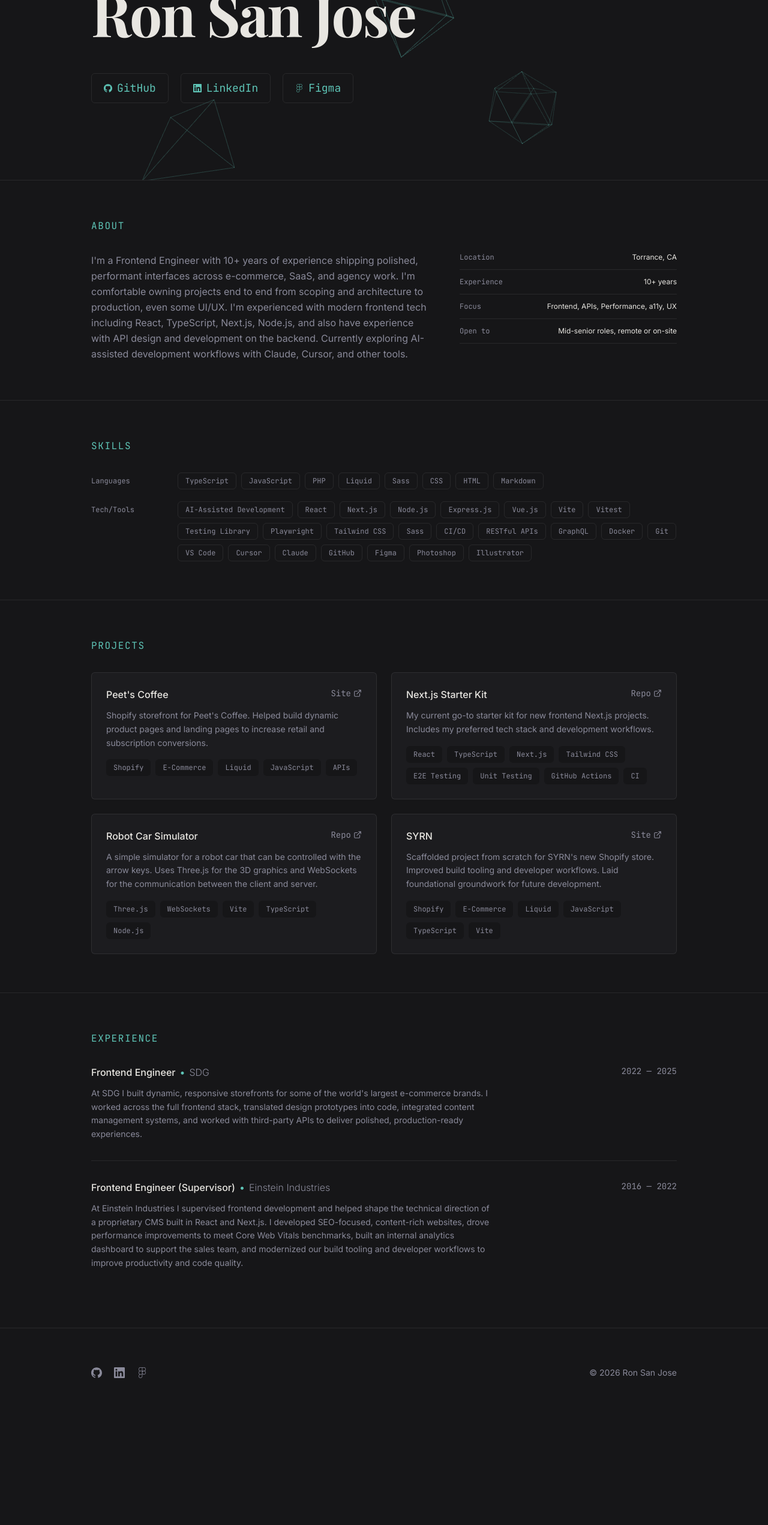
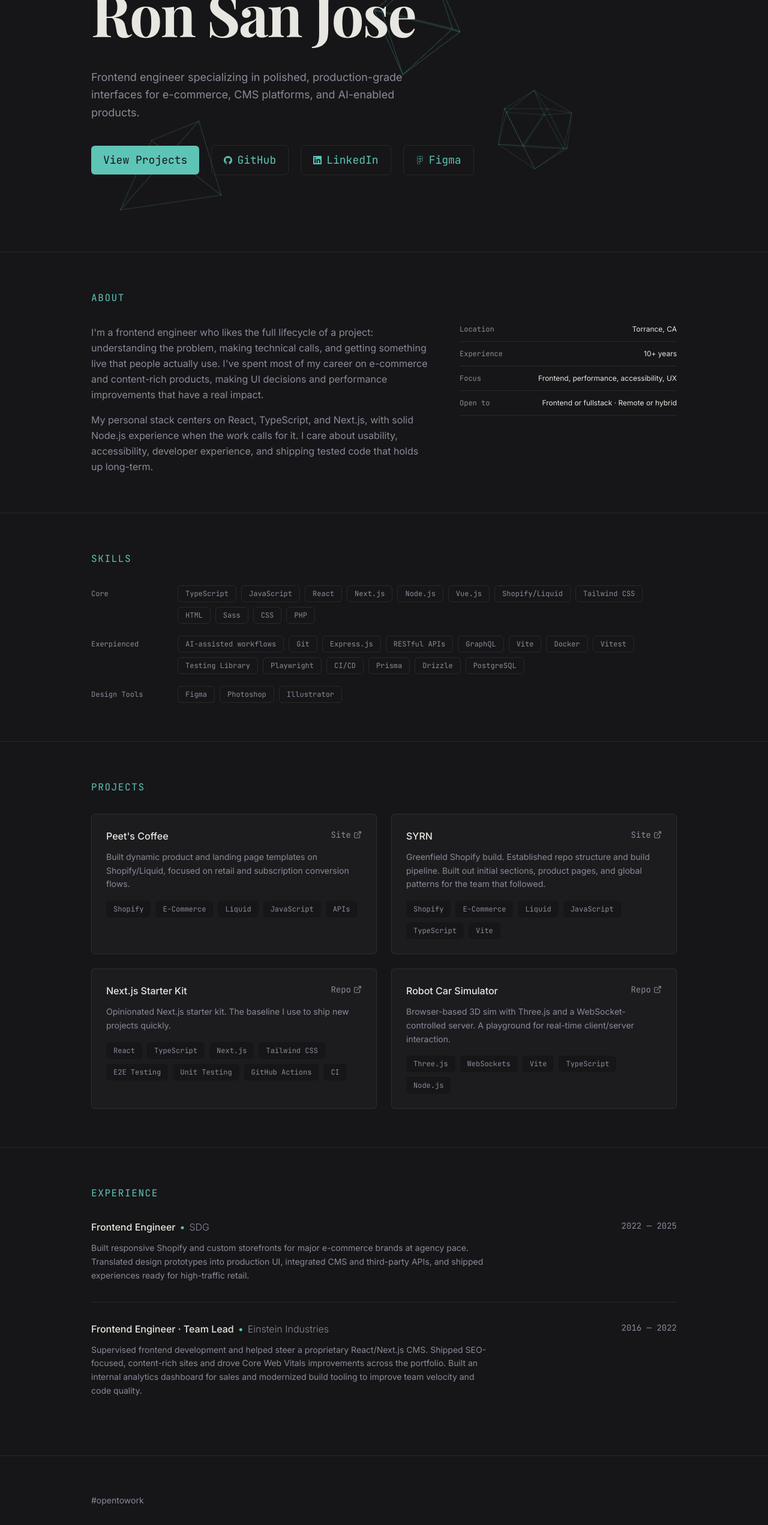
Before and after one commit to ronsj/ronsj.dev-2026, a Next.js app: page / in a window 1280 px wide. Shown: the part 234-2777 px from the top of the page at 60% size. Before the commit the page ends 2597 px from the top, so only its background shows below. Built offline with nearby package versions, Linux system fonts and the light colour scheme.

Commit message:
Update copy

```diff
--- a/components/footer-section.tsx
+++ b/components/footer-section.tsx
@@ -1,10 +1,18 @@
 import { footer } from '@/lib/portfolio-data'
-import { FigmaIcon, GitHubIcon, LinkedInIcon } from '@/components/icons'
+import {
+  FigmaIcon,
+  GitHubIcon,
+  LinkedInIcon,
+  MailIcon,
+} from '@/components/icons'
 
 export function FooterSection() {
   return (
     <footer className="border-site-border border-t py-16">
-      <div className="mx-auto flex max-w-5xl items-center justify-between px-6">
+      <div className="mx-auto max-w-5xl space-y-8 px-6">
+        <p className="text-site-body text-sm">{footer.tagline}</p>
+
+        <div className="flex flex-col gap-6 sm:flex-row sm:items-center sm:justify-between">
           <div className="flex items-center gap-5">
             <a
               href={footer.github}
@@ -33,12 +41,20 @@ export function FooterSection() {
             >
               <FigmaIcon className="size-4.5" />
             </a>
+            <a
+              href={`mailto:${footer.email}`}
+              className="text-site-body hover:text-site-accent transition-colors"
+              aria-label="Email"
+            >
+              <MailIcon className="size-4.5" />
+            </a>
           </div>
-        <p className="text-site-body text-right font-sans text-sm capitalize">
+          <p className="text-site-body font-sans text-sm capitalize sm:text-right">
             <span>&copy; </span>
             2026 {footer.copyright}
           </p>
         </div>
+      </div>
     </footer>
   )
 }
--- a/components/hero-section.tsx
+++ b/components/hero-section.tsx
@@ -1,5 +1,10 @@
 import { hero } from '@/lib/portfolio-data'
-import { FigmaIcon, GitHubIcon, LinkedInIcon } from '@/components/icons'
+import {
+  FigmaIcon,
+  GitHubIcon,
+  LinkedInIcon,
+  MailIcon,
+} from '@/components/icons'
 import { HeroCanvas } from '@/components/hero-canvas-dynamic'
 
 export function HeroSection() {
@@ -24,6 +29,12 @@ export function HeroSection() {
         </p>
 
         <div className="mt-10 flex flex-col gap-3 sm:flex-row sm:flex-wrap sm:items-center lg:gap-5">
+          <a
+            href="#projects"
+            className="bg-site-accent text-site-bg hover:bg-site-heading inline-flex items-center justify-center rounded-md px-5 py-2.5 font-mono text-lg transition-colors"
+          >
+            View Projects
+          </a>
           <a
             href={hero.github}
             target="_blank"
--- a/lib/portfolio-data.ts
+++ b/lib/portfolio-data.ts
@@ -9,11 +9,13 @@ const myName = 'Ron San Jose'
 const githubUrl = 'https://github.com/ronsj'
 const linkedinUrl = 'https://linkedin.com/in/ronsanjose'
 const figmaUrl = 'https://www.figma.com/@ronsj'
+const email = 'ronsj1@gmail.com'
 
 export const hero = {
   label: 'Frontend Engineer',
   name: myName,
-  summary: '',
+  summary:
+    'Frontend engineer specializing in polished, production-grade interfaces for e-commerce, CMS platforms, and AI-enabled products.',
   github: githubUrl,
   linkedin: linkedinUrl,
   figma: figmaUrl,
@@ -21,61 +23,60 @@ export const hero = {
 
 export const about = {
   paragraphs: [
-    `I'm a Frontend Engineer with 10+ years of experience shipping polished, performant interfaces across e-commerce, SaaS, and agency work. I'm comfortable owning projects end to end from scoping and architecture to production, even some UI/UX. I'm experienced with modern frontend tech including React, TypeScript, Next.js, Node.js, and also have experience with API design and development on the backend. Currently exploring AI-assisted development workflows with Claude, Cursor, and other tools.`,
+    `I'm a frontend engineer who likes the full lifecycle of a project: understanding the problem, making technical calls, and getting something live that people actually use. I've spent most of my career on e-commerce and content-rich products, making UI decisions and performance improvements that have a real impact.`,
+    `My personal stack centers on React, TypeScript, and Next.js, with solid Node.js experience when the work calls for it. I care about usability, accessibility, developer experience, and shipping tested code that holds up long-term.`,
   ],
   stats: [
     { label: 'Location', value: 'Torrance, CA' },
     { label: 'Experience', value: '10+ years' },
-    { label: 'Focus', value: 'Frontend, APIs, Performance, a11y, UX' },
+    { label: 'Focus', value: 'Frontend, performance, accessibility, UX' },
     {
       label: 'Open to',
-      value: 'Mid-senior roles, remote or on-site',
+      value: 'Frontend or fullstack · Remote or hybrid',
     },
   ],
 }
 
 export const skills = [
   {
-    category: 'Languages',
+    category: 'Core',
     items: [
       'TypeScript',
       'JavaScript',
-      'PHP',
-      'Liquid',
+      'React',
+      'Next.js',
+      'Node.js',
+      'Vue.js',
+      'Shopify/Liquid',
+      'Tailwind CSS',
+      'HTML',
       'Sass',
       'CSS',
-      'HTML',
-      'Markdown',
+      'PHP',
     ],
   },
   {
-    category: 'Tech/Tools',
+    category: 'Exerpienced',
     items: [
-      'AI-Assisted Development',
-      'React',
-      'Next.js',
-      'Node.js',
+      'AI-assisted workflows',
+      'Git',
       'Express.js',
-      'Vue.js',
+      'RESTful APIs',
+      'GraphQL',
       'Vite',
+      'Docker',
       'Vitest',
       'Testing Library',
       'Playwright',
-      'Tailwind CSS',
-      'Sass',
       'CI/CD',
-      'RESTful APIs',
-      'GraphQL',
-      'Docker',
-      'Git',
-      'VS Code',
-      'Cursor',
-      'Claude',
-      'GitHub',
-      'Figma',
-      'Photoshop',
-      'Illustrator',
+      'Prisma',
+      'Drizzle',
+      'PostgreSQL',
     ],
+  },
+  {
+    category: 'Design Tools',
+    items: ['Figma', 'Photoshop', 'Illustrator'],
   },
 ]
 
@@ -83,7 +84,7 @@ export const projects = [
   {
     title: "Peet's Coffee",
     description:
-      "Shopify storefront for Peet's Coffee. Helped build dynamic product pages and landing pages to increase retail and subscription conversions.",
+      'Built dynamic product and landing page templates on Shopify/Liquid, focused on retail and subscription conversion flows.',
     tags: ['Shopify', 'E-Commerce', 'Liquid', 'JavaScript', 'APIs'],
     link: {
       type: 'website',
@@ -91,9 +92,26 @@ export const projects = [
     },
   },
   {
+    title: 'SYRN',
+    description:
+      'Greenfield Shopify build. Established repo structure and build pipeline. Built out initial sections, product pages, and global patterns for the team that followed.',
+    tags: [
+      'Shopify',
+      'E-Commerce',
+      'Liquid',
+      'JavaScript',
+      'TypeScript',
+      'Vite',
+    ],
+    link: {
+      type: 'website',
+      url: 'https://syrn.com',
+    },
+  },
+  {
     title: 'Next.js Starter Kit',
     description:
-      'My current go-to starter kit for new frontend Next.js projects. Includes my preferred tech stack and development workflows.',
+      'Opinionated Next.js starter kit. The baseline I use to ship new projects quickly.',
     tags: [
       'React',
       'TypeScript',
@@ -112,28 +130,11 @@ export const projects = [
   {
     title: 'Robot Car Simulator',
     description:
-      'A simple simulator for a robot car that can be controlled with the arrow keys. Uses Three.js for the 3D graphics and WebSockets for the communication between the client and server.',
+      'Browser-based 3D sim with Three.js and a WebSocket-controlled server. A playground for real-time client/server interaction.',
     tags: ['Three.js', 'WebSockets', 'Vite', 'TypeScript', 'Node.js'],
     link: {
       type: 'repo',
       url: 'https://github.com/ronsj/robot-car-sim',
-    },
-  },
-  {
-    title: 'SYRN',
-    description:
-      "Scaffolded project from scratch for SYRN's new Shopify store. Improved build tooling and developer workflows. Laid foundational groundwork for future development.",
-    tags: [
-      'Shopify',
-      'E-Commerce',
-      'Liquid',
-      'JavaScript',
-      'TypeScript',
-      'Vite',
-    ],
-    link: {
-      type: 'website',
-      url: 'https://syrn.com',
     },
   },
 ]
@@ -145,15 +146,15 @@ export const experience = [
     companyUrl: 'https://sdg.la',
     period: '2022 — 2025',
     description:
-      "At SDG I built dynamic, responsive storefronts for some of the world's largest e-commerce brands. I worked across the full frontend stack, translated design prototypes into code, integrated content management systems, and worked with third-party APIs to deliver polished, production-ready experiences.",
+      'Built responsive Shopify and custom storefronts for major e-commerce brands at agency pace. Translated design prototypes into production UI, integrated CMS and third-party APIs, and shipped experiences ready for high-traffic retail.',
   },
   {
-    title: 'Frontend Engineer (Supervisor)',
+    title: 'Frontend Engineer · Team Lead',
     company: 'Einstein Industries',
     companyUrl: 'https://einsteinindustries.com',
     period: '2016 — 2022',
     description:
-      'At Einstein Industries I supervised frontend development and helped shape the technical direction of a proprietary CMS built in React and Next.js. I developed SEO-focused, content-rich websites, drove performance improvements to meet Core Web Vitals benchmarks, built an internal analytics dashboard to support the sales team, and modernized our build tooling and developer workflows to improve productivity and code quality.',
+      'Supervised frontend development and helped steer a proprietary React/Next.js CMS. Shipped SEO-focused, content-rich sites and drove Core Web Vitals improvements across the portfolio. Built an internal analytics dashboard for sales and modernized build tooling to improve team velocity and code quality.',
   },
 ]
 
@@ -161,5 +162,7 @@ export const footer = {
   github: githubUrl,
   linkedin: linkedinUrl,
   figma: figmaUrl,
+  email,
+  tagline: '#opentowork',
   copyright: `${myName}`,
 }
--- a/lib/site.ts
+++ b/lib/site.ts
@@ -2,4 +2,4 @@ export const siteUrl = 'https://ronsj.dev'
 export const siteName = 'Ron San Jose'
 export const siteTitle = 'Ron San Jose | Frontend Engineer'
 export const siteDescription =
-  'Portfolio of Ron San Jose, a Frontend Engineer with 10+ years of experience building web apps.'
+  'Portfolio of Ron San Jose - Frontend Engineer with 10+ years of experience building web apps.'
```
Lines whose indentation alone changed are shown as unchanged.
